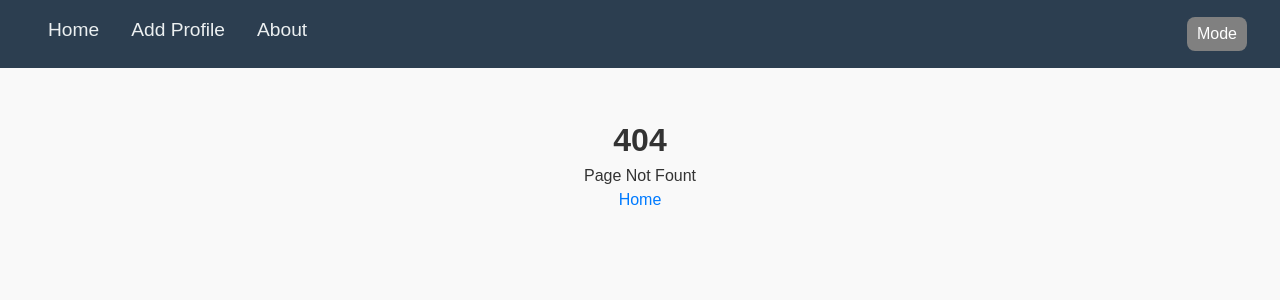
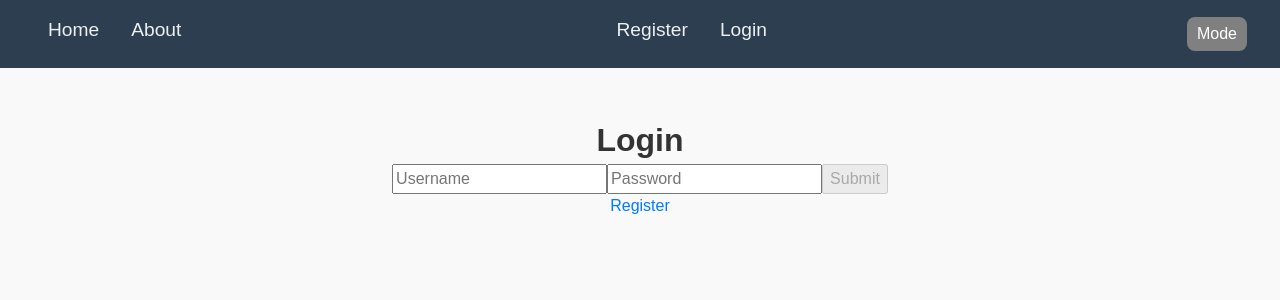
Before and after one commit to cjcallaghan/react-profile-app, a React app: page /#/login in a window 1280 px wide. Before the commit this address had no page. Shown: the top 300 px of the page. Built offline with nearby package versions, Linux system fonts and the light colour scheme; the HTML template or start-up script is replaced by a standard one.

Commit message:
lab 14 complete

```diff
--- a/src/App.jsx
+++ b/src/App.jsx
@@ -12,6 +12,10 @@ import { useState } from "react";
 import { HashRouter, Routes, Route, Link } from "react-router-dom";
 import { ModeProvider, ModeContext } from "./contexts/ModeContext"
 import { useContext } from "react";
+import LoginPage from "./pages/LoginPage"
+import RegisterPage from "./pages/RegisterPage"
+import {AuthProvider} from "./contexts/AuthContext";
+import ProtectedRoute from "./components/ProtectedRoute"
 
 function App() {
 
@@ -27,22 +31,28 @@ function App() {
 
 
 		<HashRouter>
+			<AuthProvider>
 				<header>
 					<Navbar />
 				</header>
 				<main className={mode ? "darkMode" : ""}>
 					<Routes>
 						<Route path="/" element={<HomePage />}></Route>
-					<Route path="/add-profile" element={<AddProfilePage />}></Route>
+						<Route path="/add-profile" element={<ProtectedRoute><AddProfilePage /></ProtectedRoute>}></Route>
 						<Route path="profile/:id" element={<ProfileLayoutPage />}>
 							<Route index element={<ProfileDetailPage />}></Route>
-						<Route path="edit" element={<ProfileEditPage />}></Route>
+							<Route path="edit" element={<ProtectedRoute><ProfileEditPage /></ProtectedRoute>}></Route>
 						</Route>
 						<Route path="/about" element={<AboutPage />}></Route>
+						<Route path="/login" element={<LoginPage />}></Route>
+						<Route path="/register" element={<RegisterPage />}></Route>
 						<Route path="*" element={<NotFound />}></Route>
 					</Routes>
 				</main>
+			</AuthProvider>
 		</HashRouter>
+
+
 
 
 	)
--- /dev/null
+++ b/src/components/AuthForm.jsx
@@ -0,0 +1,108 @@
+import { useState, useEffect, useContext } from "react";
+import { useNavigate } from "react-router-dom";
+import AuthContext from "../contexts/AuthContext";
+
+const AuthForm = ({ isRegister = false }) => {
+  const { login } = useContext(AuthContext);
+  const [data, setData] = useState({
+    username: "",
+    password: "",
+    email: "",
+  });
+  const [error, setError] = useState("");
+  const [submitting, setSubmitting] = useState(false);
+  const [successMessage, setSuccessMessage] = useState("");
+  const navigate = useNavigate();
+
+  const handleChange = (e) => {
+    console.log(isRegister)
+    console.log(login)
+    setData({ ...data, [e.target.name]: e.target.value });
+  };
+
+  const handleSubmit = async (e) => {
+    e.preventDefault();
+    setSubmitting(true);
+    const formData = new FormData();
+    formData.append("username", data.username.trim());
+    formData.append("password", data.password.trim());
+    if (isRegister) formData.append("email", data.email.trim());
+    formData.append("action", isRegister ? "register" : "login");
+
+    try {
+      const response = await fetch(
+        "https://web.ics.purdue.edu/~ccallag/profile-app/auth.php",
+        {
+          method: "POST",
+          body: formData,
+        }
+      );
+      const data = await response.json();
+      if (data.success) {
+        setData({
+          username: "",
+          password: "",
+          email: "",
+        });
+        setSuccessMessage(data.success);
+        setError("");
+        login();
+        navigate("/");
+      } else {
+        setError(data.error);
+        setSuccessMessage("");
+      }
+    } catch (error) {
+      setError(error.message);
+      setSuccessMessage("");
+    } finally {
+      setSubmitting(false);
+    }
+  };
+
+  return (
+    <form onSubmit={handleSubmit} className="profile-form">
+      <input
+        type="text"
+        name="username"
+        placeholder="Username"
+        required
+        value={data.username}
+        onChange={handleChange}
+      />
+      {isRegister && (
+        <input
+          type="email"
+          name="email"
+          placeholder="Email"
+          required
+          value={data.email}
+          onChange={handleChange}
+        />
+      )}
+      <input
+        type="password"
+        name="password"
+        placeholder="Password"
+        required
+        minLength="8"
+        value={data.password}
+        onChange={handleChange}
+      />
+      <button
+        type="submit"
+        disabled={
+          submitting ||
+          data.username.trim() === "" ||
+          (isRegister && data.email.trim() === "") ||
+          data.password.trim() === ""
+        }
+      >
+        Submit
+      </button>
+      {error && <p className="error">{error}</p>}
+      {successMessage && <p className="success">{successMessage}</p>}
+    </form>
+  );
+};
+export default AuthForm;
--- a/src/components/Navbar.jsx
+++ b/src/components/Navbar.jsx
@@ -1,11 +1,13 @@
 import style from "../styles/navbar.module.css";
 import {Link} from "react-router-dom";
-import { ModeContext } from "../contexts/ModeContext";
+import {ModeContext} from "../contexts/ModeContext";
 import { useContext } from "react";
+import {AuthContext} from "../contexts/AuthContext"
 
 const Navbar = () => {
 
     const {mode, handleModeChange} = useContext(ModeContext)
+    const {isLogin, logout} = useContext(AuthContext);
 
     return (
         <nav className={style.navbar}>
@@ -13,13 +15,26 @@ const Navbar = () => {
                 <li>
                     <Link to="/">Home</Link>
                 </li>
+                {isLogin &&
                 <li>
                     <Link to="/add-profile">Add Profile</Link>
-                </li>
+                </li>}
                 <li>
                     <Link to="/about">About</Link>
                 </li>
             </ul>
+            {
+            isLogin ?
+            <button onClick={logout}>Logout</button> :
+            <ul>
+                <li>
+                    <Link to="/register">Register</Link>
+                </li>
+                <li>
+                    <Link to="/login">Login</Link>
+                </li>
+            </ul>
+            }
             <button className={style.mode} onClick={(handleModeChange)}>Mode</button>
         </nav>
     );
--- /dev/null
+++ b/src/components/ProtectedRoute.jsx
@@ -0,0 +1,9 @@
+import {useContext} from "react";
+import { Navigate } from "react-router-dom";
+import { AuthContext } from "../contexts/AuthContext";
+
+const ProtectedRoute = ({children}) => {
+    const {isLogin} = useContext(AuthContext)
+    return isLogin ? children : <Navigate to="/login"/>
+}
+export default ProtectedRoute;
--- /dev/null
+++ b/src/contexts/AuthContext.jsx
@@ -0,0 +1,36 @@
+import { createContext } from "react";
+import { useState } from "react";
+
+export const AuthContext = createContext();
+
+export const AuthProvider = ({ children }) => {
+    const [isLogin, setIsLogin] = useState(localStorage.getItem("isLogin") === "true" ? true : false);
+
+    const login = () => {
+        setIsLogin(true);
+        localStorage.setItem("isLogin", true)
+    }
+
+    const logout = () => {
+        fetch("https://web.ics.purdue.edu/~ccallag/profile-app/logout.php")
+            .then((res) => res.json())
+            .then(data =>{
+                if(data.message){
+                    setIsLogin(false);
+                    localStorage.setItem("isLogin", false)
+                }else{
+                    console.log(data)
+                }
+            })
+            .catch(error => {
+                console.log(error);
+            });
+    }
+
+    return (
+        <AuthContext.Provider value={{isLogin, login, logout}}>
+            {children}
+        </AuthContext.Provider>
+    )
+}
+export default AuthContext;
--- /dev/null
+++ b/src/pages/LoginPage.jsx
@@ -0,0 +1,16 @@
+import Wrapper from "../components/Wrapper"
+import AuthForm from "../components/AuthForm"
+import { Link } from "react-router-dom"
+
+const LoginPage = () => {
+
+    return(
+        <Wrapper>
+            <h1>Login</h1>
+            <AuthForm isRegister={false}></AuthForm>
+            <Link to="/Register">Register</Link>
+        </Wrapper>
+    )
+}
+
+export default LoginPage
--- a/src/pages/NotFound.jsx
+++ b/src/pages/NotFound.jsx
@@ -4,7 +4,7 @@ import '../styles/App.css';
 import Wrapper from "../components/Wrapper";
 import {Link} from "react-router-dom";
 
-function AddProfilePage() {
+function NotFound() {
 
 	return (
 		<>
@@ -17,4 +17,4 @@ function AddProfilePage() {
 	)
 }
 
-export default AddProfilePage
+export default NotFound
--- a/src/pages/ProfileDetailPage.jsx
+++ b/src/pages/ProfileDetailPage.jsx
@@ -3,13 +3,15 @@ import "../styles/reset.css";
 import '../styles/App.css';
 import Wrapper from "../components/Wrapper";
 import {data, useParams} from "react-router-dom";
-import {useEffect} from "react";
+import {useEffect, useContext} from "react";
 import {useState} from "react";
 import { Link } from "react-router-dom";
+import {AuthContext} from "../contexts/AuthContext"
 
 function ProfileDetailPage() {
 	const {id} = useParams();
 	const [profile, setProfile] = useState(null)
+	const {isLogin} = useContext(AuthContext)
 
 	useEffect(() => {
 		fetch(`https://web.ics.purdue.edu/~ccallag/profile-app/fetch-data-with-id.php/?id=${id}`)
@@ -31,7 +33,7 @@ function ProfileDetailPage() {
 					<p><a href={`mailto${profile.email}`}>{profile.email}</a></p>
 					<p>{profile.email}</p>
 					<img src={profile.image_url} alt={profile.name}></img>
-					<Link to="edit">Edit</Link>
+					{isLogin && <Link to="edit">Edit</Link>}
 				</>
 			)}
 		</Wrapper>
--- /dev/null
+++ b/src/pages/RegisterPage.jsx
@@ -0,0 +1,14 @@
+import Wrapper from "../components/Wrapper"
+import AuthForm from "../components/AuthForm"
+
+const RegisterPage = () => {
+
+    return(
+        <Wrapper>
+            <h1>Register</h1>
+            <AuthForm isRegister = "true"></AuthForm>
+        </Wrapper>
+    )
+}
+
+export default RegisterPage
```
Lines whose indentation alone changed are shown as unchanged.
